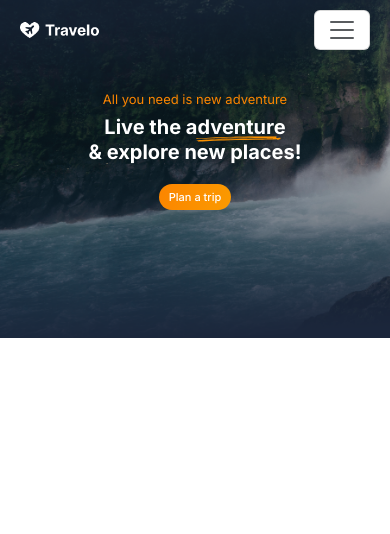
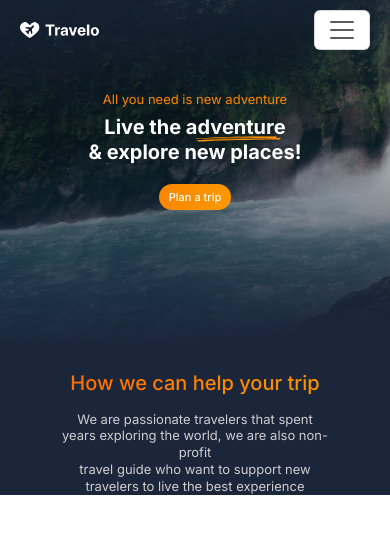
Before and after one commit to zeinab-alhwary/Travelo, an Angular app: page / in a window 390 px wide. Shown: the top 534 px of the page. Built offline with nearby package versions, Linux system fonts and the light colour scheme; a web font is replaced by a local one.

Commit message:
creating first section in trip-steps-component and making it responsive (header & paragraph)

```diff
--- a/src/app/app.component.html
+++ b/src/app/app.component.html
@@ -1 +1,2 @@
 <app-hero-section></app-hero-section>
+<app-trip-steps></app-trip-steps>
--- a/src/app/app.module.ts
+++ b/src/app/app.module.ts
@@ -5,12 +5,16 @@ import { AppRoutingModule } from './app-routing.module';
 import { AppComponent } from './app.component';
 import { HeroSectionComponent } from './component/hero-section/hero-section.component';
 import { PlanButtonComponent } from './component/plan-button/plan-button.component';
+import { TripStepsComponent } from './component/trip-steps/trip-steps.component';
+import { StepCardComponent } from './component/trip-steps/step-card/step-card.component';
 
 @NgModule({
   declarations: [
     AppComponent,
     HeroSectionComponent,
-    PlanButtonComponent
+    PlanButtonComponent,
+    TripStepsComponent,
+    StepCardComponent
   ],
   imports: [
     BrowserModule,
--- a/src/app/component/hero-section/hero-section.component.scss
+++ b/src/app/component/hero-section/hero-section.component.scss
@@ -4,7 +4,7 @@
   background-image: url("../../../assets/images/bg-hero-section.png");
   background-size: cover;
   background-repeat: no-repeat;
-  height: 100vh;
+  height: 800px;
   padding: 25px 50px;
   @include respond(medium) {
     height: 65vh;
@@ -63,7 +63,7 @@
   }
   .hero-text-container {
     padding-inline: 90px 0;
-    margin-block-start: 150px;
+    margin-block-start: 155px;
     @include respond(medium) {
       padding: 0;
       margin-block-start: 90px;
@@ -115,7 +115,10 @@
       }
     }
     .btn-under-text {
-      margin-block-start: 50px;
+      margin-block-start: 80px;
+      @include respond(medium) {
+        margin-block-start: 20px;
+      }
       @include respond(small) {
         margin-block-start: 18px;
       }
--- /dev/null
+++ b/src/app/component/trip-steps/step-card/step-card.component.html
@@ -0,0 +1,3 @@
+<section class="child-container">
+
+</section>
--- /dev/null
+++ b/src/app/component/trip-steps/trip-steps.component.html
@@ -0,0 +1,6 @@
+<section class="trip-steps-container">
+  <div class="info-trip-steps">
+    <h2 class="title-trip-steps">How we can help your trip</h2>
+    <p class="description-trip-steps">We are passionate travelers that spent years exploring the world, we are also non-profit <br> travel guide who want to support new travelers to live the best experience</p>
+  </div>
+</section>
--- /dev/null
+++ b/src/app/component/trip-steps/trip-steps.component.scss
@@ -0,0 +1,56 @@
+@import '../../../styles.scss';
+.trip-steps-container
+{
+  padding-block-start: 25px;
+  text-align: center;
+  background-color: $dark-color;
+  .info-trip-steps{
+    .title-trip-steps{
+      @include font(600,35px);
+      background: linear-gradient(275deg, $orang-light-color 0%, $orang-dark-color 100%);
+       -webkit-background-clip: text;
+       -webkit-text-fill-color: transparent;
+       text-fill-color: transparent;
+       line-height: 2;
+
+
+    }
+    .description-trip-steps{
+      @include font(400,18px);
+      color: $gray-light-color;
+      line-height: 1.3;
+      padding-inline: 100px;
+
+    }
+  }
+}
+@include respond(medium)
+{
+  .trip-steps-container{
+    .info-trip-steps{
+      padding-inline: 30px;
+      .title-trip-steps{
+      @include font(500,25px);
+
+      }
+      .description-trip-steps{
+        @include font(400,15px);
+        padding-inline: 30px;
+      }
+    }
+  }
+}
+@include respond(small){
+  .trip-steps-container{
+    .info-trip-steps{
+      .title-trip-steps{
+      @include font(500,20px);
+
+      }
+      .description-trip-steps{
+        @include font(400,13px);
+      }
+
+    }
+  }
+}
--- a/src/styles.scss
+++ b/src/styles.scss
@@ -3,6 +3,9 @@ $wight-color:#FFFFFF;
 $gray-color:#adadad;
 $orang-color:#fb8500;
 $orang-light-color:#FB9A00;
+$dark-color:#1B263B;
+$gray-light-color:#CECECE;
+$orang-dark-color: #FF6700;
 
 @mixin respond($breakpoint) {
   @if($breakpoint == medium)  {
```
Also changed, not shown: src/app/component/trip-steps/step-card/step-card.component.ts (added, +10 -0 lines), src/app/component/trip-steps/trip-steps.component.ts (added, +10 -0 lines), src/app/component/hero-section/hero-section.component.html (line endings or trailing spaces), src/app/component/trip-steps/step-card/step-card.component.scss (added), 2 other files (tests, documents, lock files or other folders).
